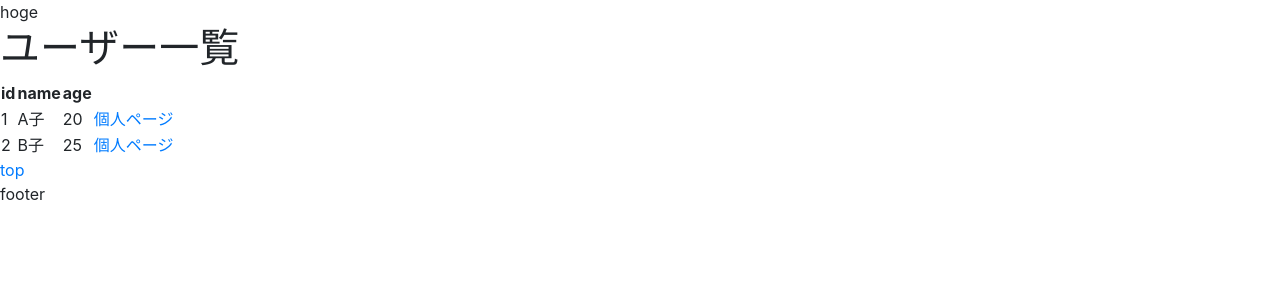
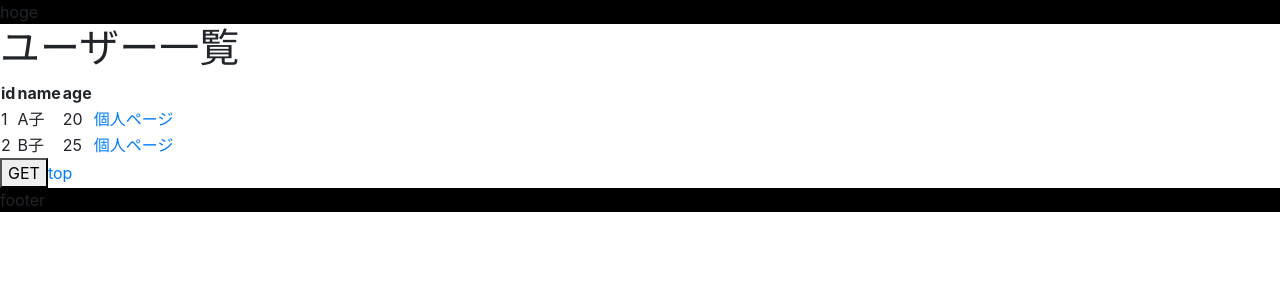
Before and after one commit to ms919/udemy-nuxt, a Nuxt app: page /users in a window 1280 px wide. Shown: the top 300 px of the page. Built offline with nearby package versions, Linux system fonts and the light colour scheme.

Commit message:
firebase data get

```diff
--- a/layouts/default.vue
+++ b/layouts/default.vue
@@ -1,7 +1,13 @@
 <template>
-  <div>
-    <header>hoge</header>
-    <nuxt/>
-    <footer>footer</footer>
-  </div>
+	<div>
+		<header class="header mb-auto">hoge</header>
+		<nuxt />
+		<footer class="footer bt-auto">footer</footer>
+	</div>
 </template>
+<style scoped>
+header,
+footer {
+	background-color: black;
+}
+</style>
--- a/nuxt.config.js
+++ b/nuxt.config.js
@@ -18,7 +18,7 @@ export default {
 	css: [],
 
 	// Plugins to run before rendering page: https://go.nuxtjs.dev/config-plugins
-	plugins: [],
+	plugins: ["~/plugins/firebase.js"],
 
 	// Auto import components: https://go.nuxtjs.dev/config-components
 	components: true,
--- a/package.json
+++ b/package.json
@@ -13,6 +13,8 @@
     "bootstrap": "^4.6.0",
     "bootstrap-vue": "^2.21.2",
     "core-js": "^3.15.1",
+    "firebase": "^9.0.1",
+    "firebase-admin": "^9.11.1",
     "nuxt": "^2.15.7"
   },
   "devDependencies": {
--- a/pages/users/index.vue
+++ b/pages/users/index.vue
@@ -9,14 +9,30 @@
 				<td>{{ user.id }}</td>
 				<td>{{ user.name }}</td>
 				<td>{{ user.age }}</td>
-        <td><router-link :to="'/users/' + user.id">個人ページ</router-link></td>
+				<td><router-link :to="'/users/' + user.id">個人ページ</router-link></td>
 			</tr>
 		</table>
+		<button @click="getUsers">GET</button>
 		<router-link to="/">top</router-link>
 	</div>
 </template>
 
 <script>
+import { initializeApp } from "firebase/app";
+import { getFirestore, collection, getDocs } from "firebase/firestore";
+
+const firebaseConfig = {
+	apiKey: "AIzaSyAx5fvZmj3T-UaHk1wGozSUKCdZYomZ2s0",
+	authDomain: "nuxt-test-c0ed3.firebaseapp.com",
+	projectId: "nuxt-test-c0ed3",
+	storageBucket: "nuxt-test-c0ed3.appspot.com",
+	messagingSenderId: "149834104760",
+	appId: "1:149834104760:web:8e7b328eebc0c3e1e9594d",
+};
+
+const app = initializeApp(firebaseConfig);
+const db = getFirestore(app);
+
 export default {
 	data() {
 		return {
@@ -26,5 +42,14 @@ export default {
 			],
 		};
 	},
+	methods: {
+		async getUsers() {
+      const querySnapshot = await getDocs(collection(db, "users"));
+      console.log(querySnapshot);
+			querySnapshot.forEach((doc) => {
+				console.log(`${doc.id} => ${doc.data().name}:${doc.data().age}`);
+			});
+		},
+	},
 };
 </script>
--- /dev/null
+++ b/plugins/firebase.js
@@ -0,0 +1,19 @@
+// Import the functions you need from the SDKs you need
+import { initializeApp } from "firebase/app";
+import { getFirestore } from "firebase/firestore";
+// TODO: Add SDKs for Firebase products that you want to use
+// https://firebase.google.com/docs/web/setup#available-libraries
+
+// Your web app's Firebase configuration
+const firebaseConfig = {
+	apiKey: "AIzaSyAx5fvZmj3T-UaHk1wGozSUKCdZYomZ2s0",
+	authDomain: "nuxt-test-c0ed3.firebaseapp.com",
+	projectId: "nuxt-test-c0ed3",
+	storageBucket: "nuxt-test-c0ed3.appspot.com",
+	messagingSenderId: "149834104760",
+	appId: "1:149834104760:web:8e7b328eebc0c3e1e9594d",
+};
+
+// Initialize Firebase
+const app = initializeApp(firebaseConfig);
+const db = getFirestore(app);
```
Also changed, not shown: 2 other files (tests, documents, lock files or other folders).
